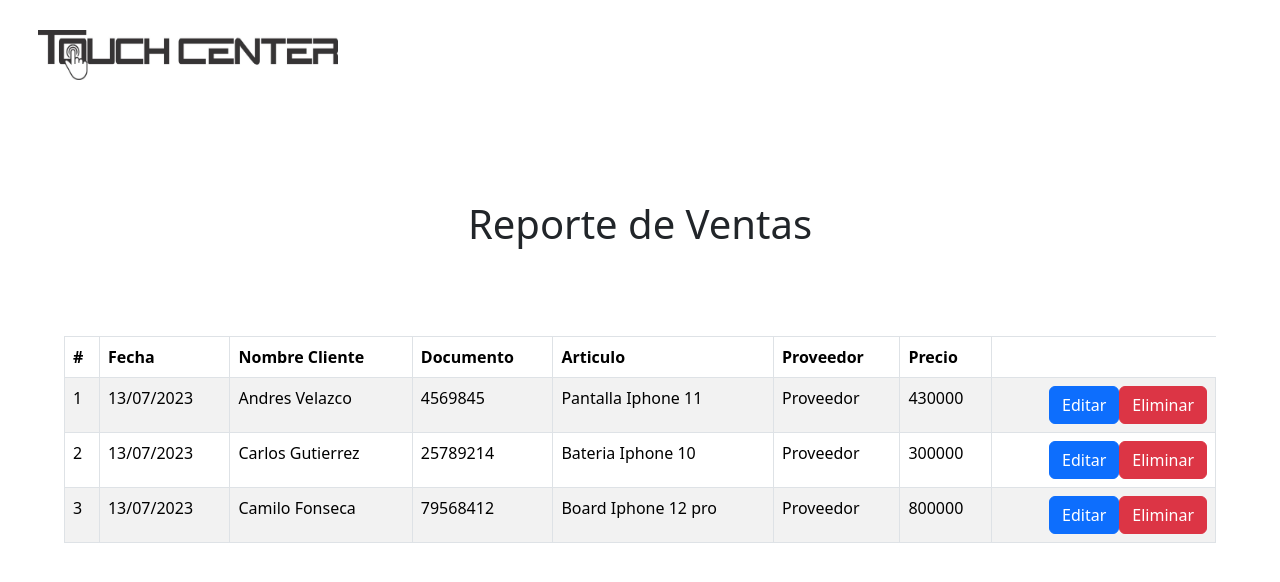
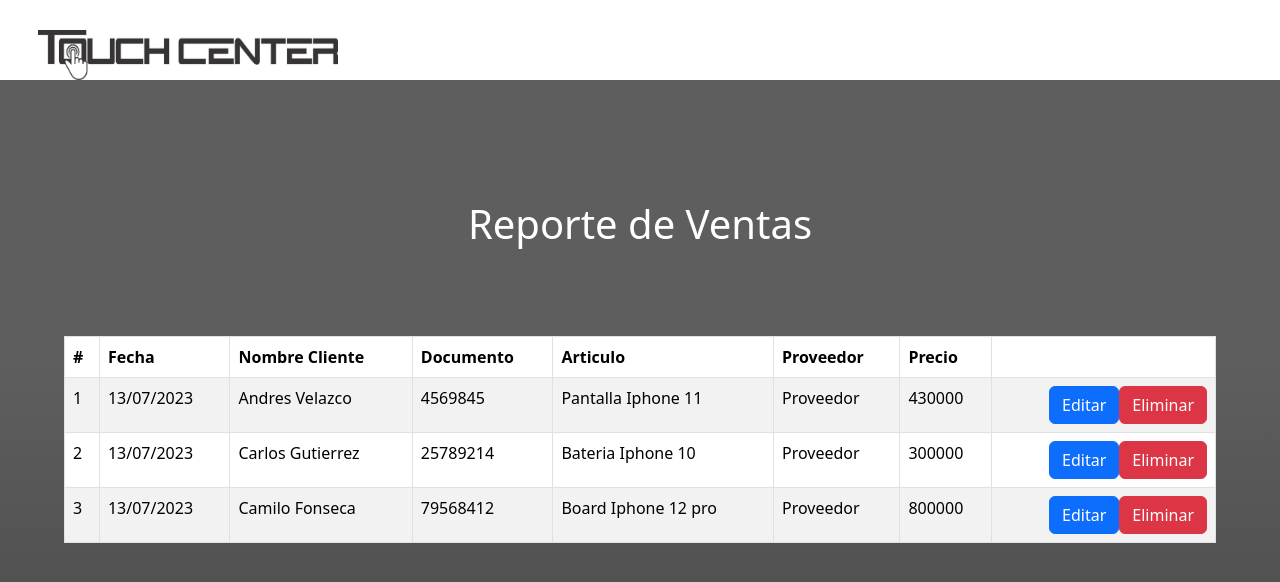
Before and after one commit to InfoITColombia/reactProject, a React (Create React App) app: page /dashboard in a window 1280 px wide. Shown: the top 582 px of the page. Built offline with nearby package versions, Linux system fonts and the light colour scheme.

Commit message:
Cambio fondo Dashboard

```diff
--- a/src/components/dashboard.jsx
+++ b/src/components/dashboard.jsx
@@ -10,7 +10,11 @@ export function DashBoard () {
 
     <div>
 
+
+
       <img className='logo-ventas' src={logo} alt="Logo" />
+
+      <section className='section1'>
 
       <h1 className='titulo-1'>Reporte de Ventas</h1>
 
@@ -26,6 +30,7 @@ export function DashBoard () {
           <th>Articulo</th>
           <th>Proveedor</th>
           <th>Precio</th>
+          <th></th>
         </tr>
       </thead>
       <tbody>
@@ -79,6 +84,7 @@ export function DashBoard () {
 
     </Table>
     </section>
+    </section>
     </div>
   );
 
--- a/src/styles/dashboard.css
+++ b/src/styles/dashboard.css
@@ -1,6 +1,12 @@
+.section1 {
+    background: linear-gradient(0deg, rgba(76,76,76,1) 15%, rgba(94,94,94,1) 61%);
+    height: 720px;
+}
+
 .titulo-1{
     text-align: center;
     padding-top: 3em;
+    color: white;
 }
 
 .table1{
```
